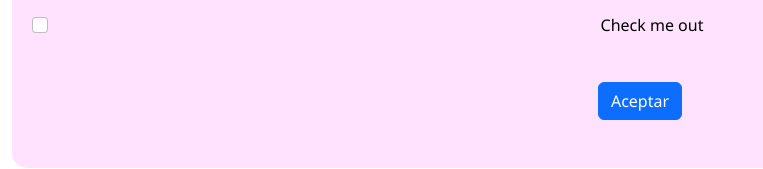
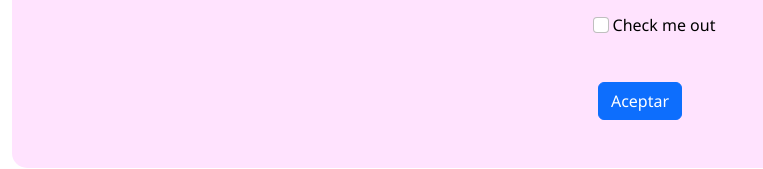
Before and after one commit to nicolastallone/zapateria-tallone, a plain HTML site: page entregable/pages/contacto.html in a window 1280 px wide. Shown: the part 435-604 px from the top of the page, 0-763 px from the left. Drawn offline with nearby package versions, Linux system fonts and the light colour scheme.

Commit message:
arreglo final

```diff
--- a/entregable/pages/contacto.html
+++ b/entregable/pages/contacto.html
@@ -76,8 +76,8 @@
           <input type="text" class="form-control" id="ciudad">
         </div>
         <div class="col-12">
-          <div class="form-check">
-            <input class="form-check-input" type="checkbox" id="gridCheck">
+          <div class="form-check d-flex justify-content-center">
+            <input class="form-check-input m-1" type="checkbox" id="gridCheck">
             <label class="form-check-label" for="gridCheck">
               Check me out
             </label>
```
